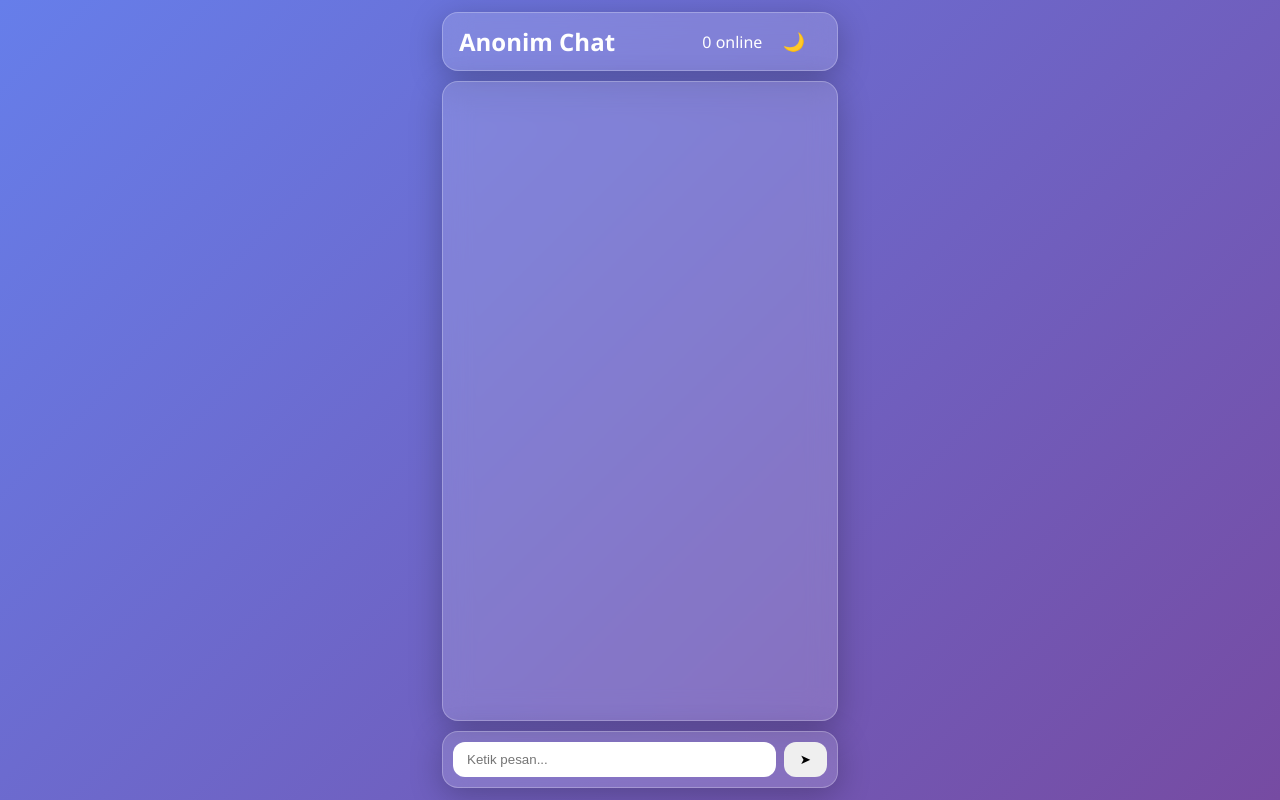
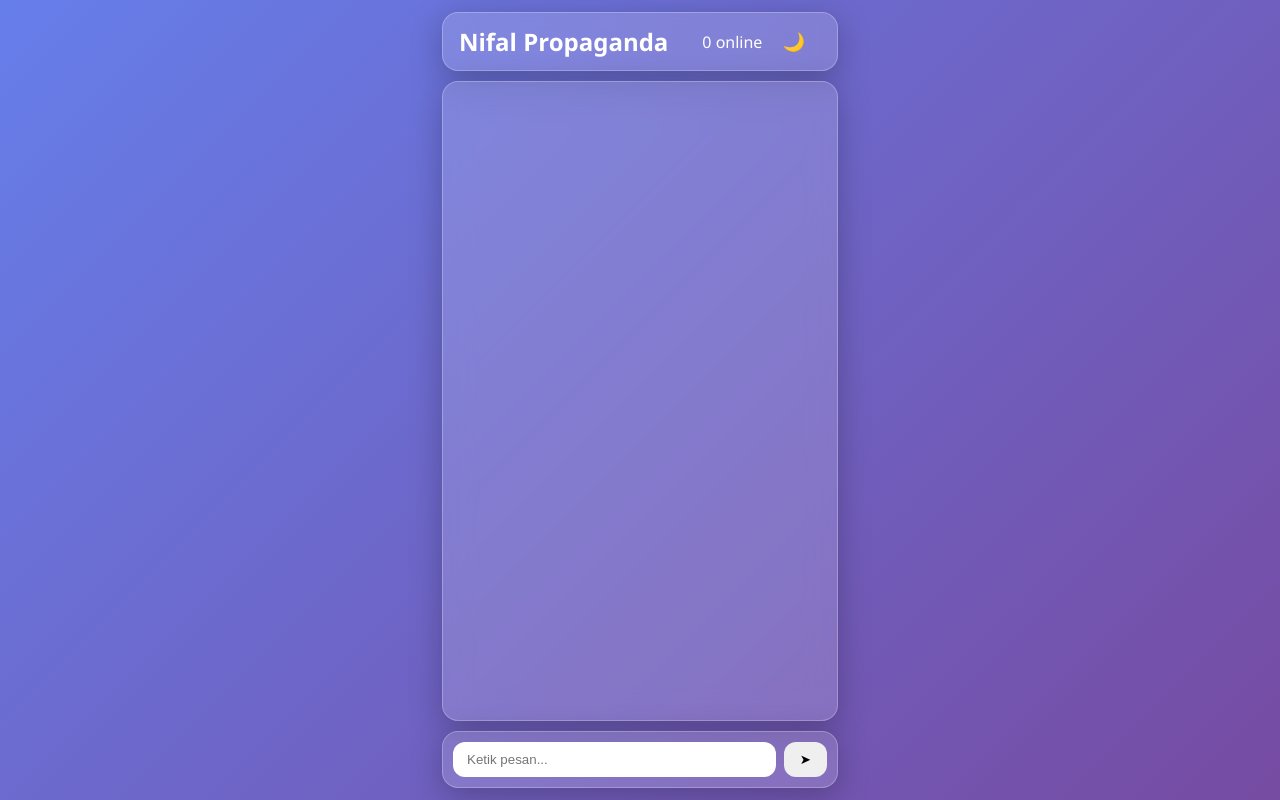
Before and after one commit to HadiidChannel/anonymous-chat, a plain HTML site: page index.html in a window 1280 px wide. Drawn offline with Linux system fonts and the light colour scheme; no server answers.

Commit message:
Update index.html

```diff
--- a/index.html
+++ b/index.html
@@ -10,7 +10,7 @@
 
 <div class="app">
   <header class="glass header">
-  <h2>Anonim Chat</h2>
+  <h2>Nifal Propaganda</h2>
   <div class="status">
     <span id="onlineCount">0</span> online
     <button id="themeBtn" class="icon-btn">🌙</button>
```
